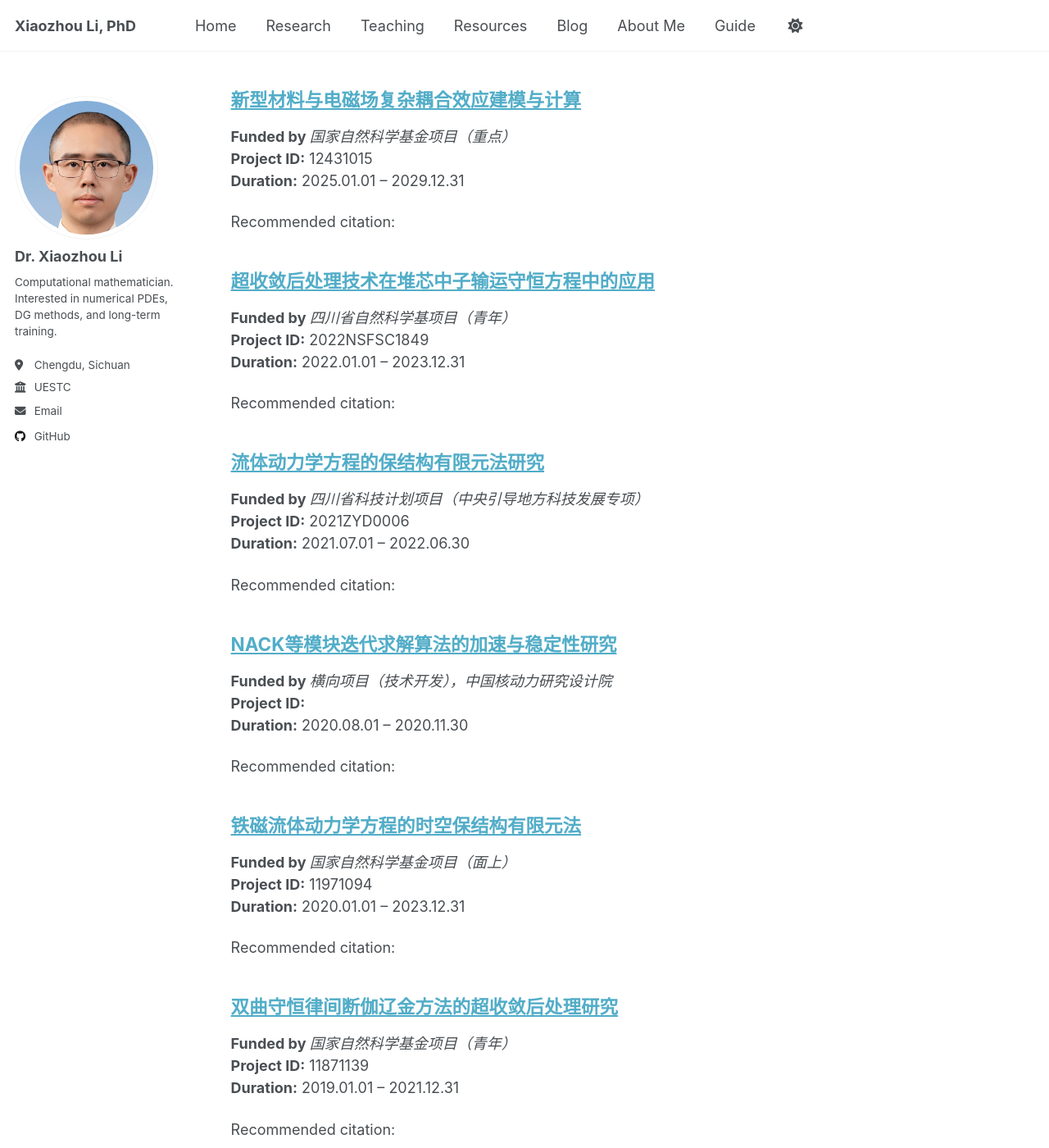
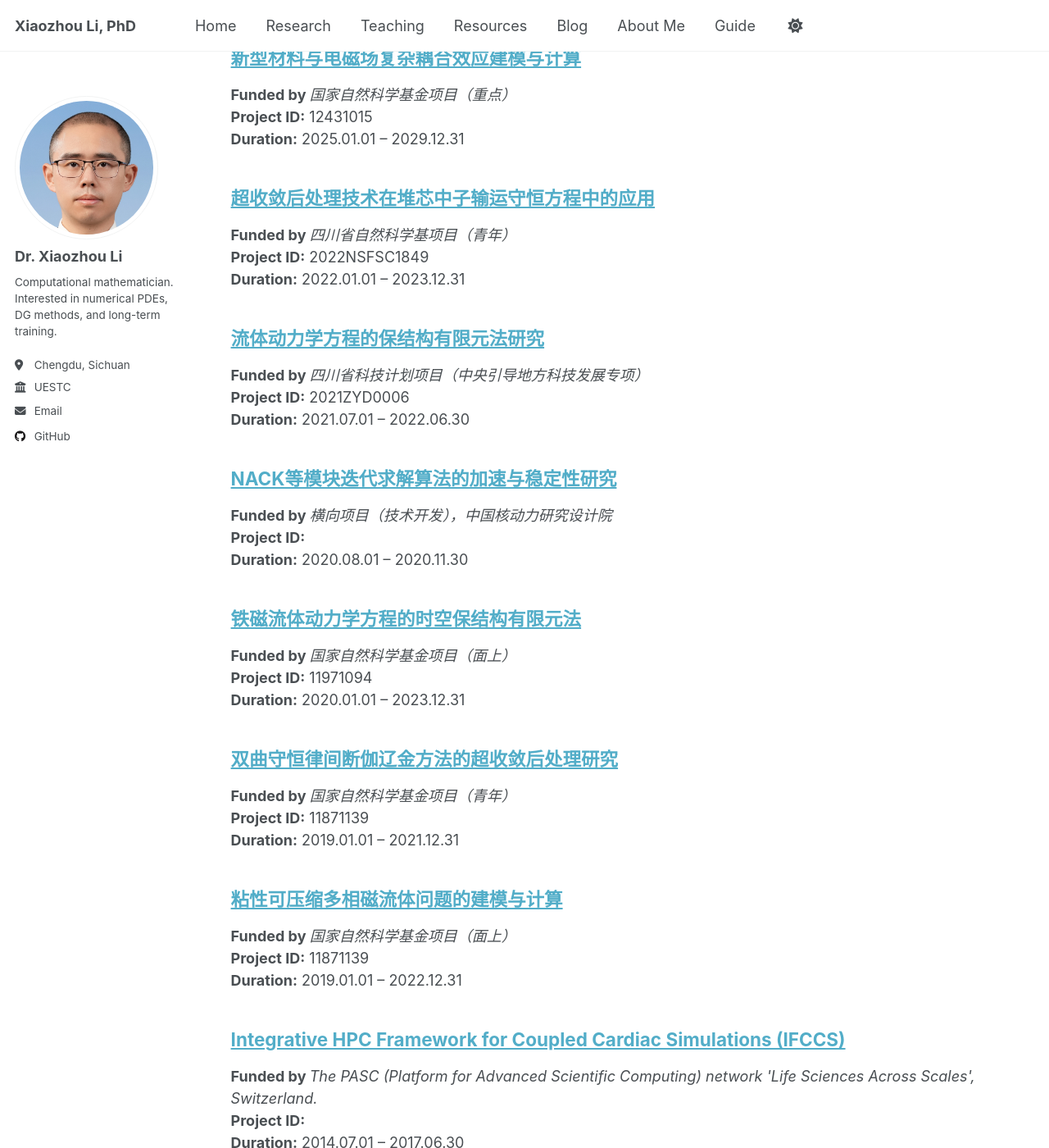
Before and after one commit to xiaozhouli/xiaozhouli.github.io, a Jekyll site: the page built from _pages/research-projects.md, in a window 1280 px wide and 1400 px high, scrolled down 286 px. Shown: the whole window at 82% size. Built offline with Jekyll 4.4.1, drawn with Linux system fonts in a browser that asks for light colours; some of the changed text lies outside the part shown.

Commit message:
project setting

```diff
--- a/_includes/archive-single-project.html
+++ b/_includes/archive-single-project.html
@@ -60,33 +60,6 @@
     <p class="archive__item-excerpt" itemprop="description"><p>{{ post.excerpt | markdownify | remove: '<p>' | remove: '</p>' }}<strong><a href="{{ base_path }}{{ post.url }}" rel="permalink"> Read more</a></strong></p></p>
     {% endif %}
 
-    {% if post.citation and post.paperurl and post.slidesurl and post.bibtexurl %}
-      <p>Recommended citation: {{ post.citation }}<br /><a href="{{ post.paperurl }}">Download Paper</a> | <a href="{{ post.slidesurl }}">Download Slides</a> | <a href="{{ post.bibtexurl }}">Download Bibtex</a></p>
-    {% elsif post.citation and post.paperurl and post.slidesurl %}
-      <p>Recommended citation: {{ post.citation }}<br /><a href="{{ post.paperurl }}">Download Paper</a> | <a href="{{ post.slidesurl }}">Download Slides</a></p>
-    {% elsif post.citation and post.paperurl and post.bibtexurl %}
-      <p>Recommended citation: {{ post.citation }}<br /><a href="{{ post.paperurl }}">Download Paper</a> | <a href="{{ post.bibtexurl }}">Download Bibtex</a></p>
-    {% elsif post.citation and post.paperurl %}
-      <p>Recommended citation: {{ post.citation }}<br /><a href="{{ post.paperurl }}">Download Paper</a></p>
-    {% elsif post.citation and post.slidesurl and post.bibtexurl %}
-      <p>Recommended citation: {{ post.citation }}<br /><a href="{{ post.slidesurl }}">Download Slides</a> | <a href="{{ post.bibtexurl}}">Download Bibtex</a></p>
-    {% elsif post.citation and post.slidesurl %}
-      <p>Recommended citation: {{ post.citation }}<br /><a href="{{ post.slidesurl }}">Download Slides</a></p>
-    {% elsif post.citation and post.bibtexurl %}
-      <p>Recommended citation: {{ post.citation }}<br /><a href="{{ post.bibtexurl }}">Download Bibtex</a></p>
-    {% elsif post.citation %}
-      <p>Recommended citation: {{ post.citation }}</p>
-    {% elsif post.paperurl and post.bibtexurl %}
-      <p><a href=" {{ post.paperurl }} ">Download Paper</a> | <a href="{{ post.bibtexurl }}">Download Bibtex</a></p>
-    {% elsif post.paperurl %}
-      <p><a href=" {{ post.paperurl }} ">Download Paper</a></p>
-    {% elsif post.slidesurl and post.bibtexurl %}
-      <p><a href="{{ post.slidesurl }}">Download Slides</a> | <a href="{{ post.bibtexurl }}">Download Bibtex</a></p>
-    {% elsif post.slidesurl %}
-      <p><a href="{{ post.slidesurl }}">Download Slides</a></p>
-    {% elsif post.bibtexurl %}
-      <p><a href="{{ post.bibtexurl }}">Download Bibtex</a></p>
-    {% endif %}
 
   </article>
 </div>
--- a/_projects/2019-01-01-project-NSFC-2.md
+++ b/_projects/2019-01-01-project-NSFC-2.md
@@ -1,5 +1,5 @@
 ---
-title: "双曲守恒律间断伽辽金方法的超收敛后处理研究"
+title: "粘性可压缩多相磁流体问题的建模与计算"
 collection: projects
 category: projects
 permalink: /projects/2019-01-01-project-NSFC-2
```
